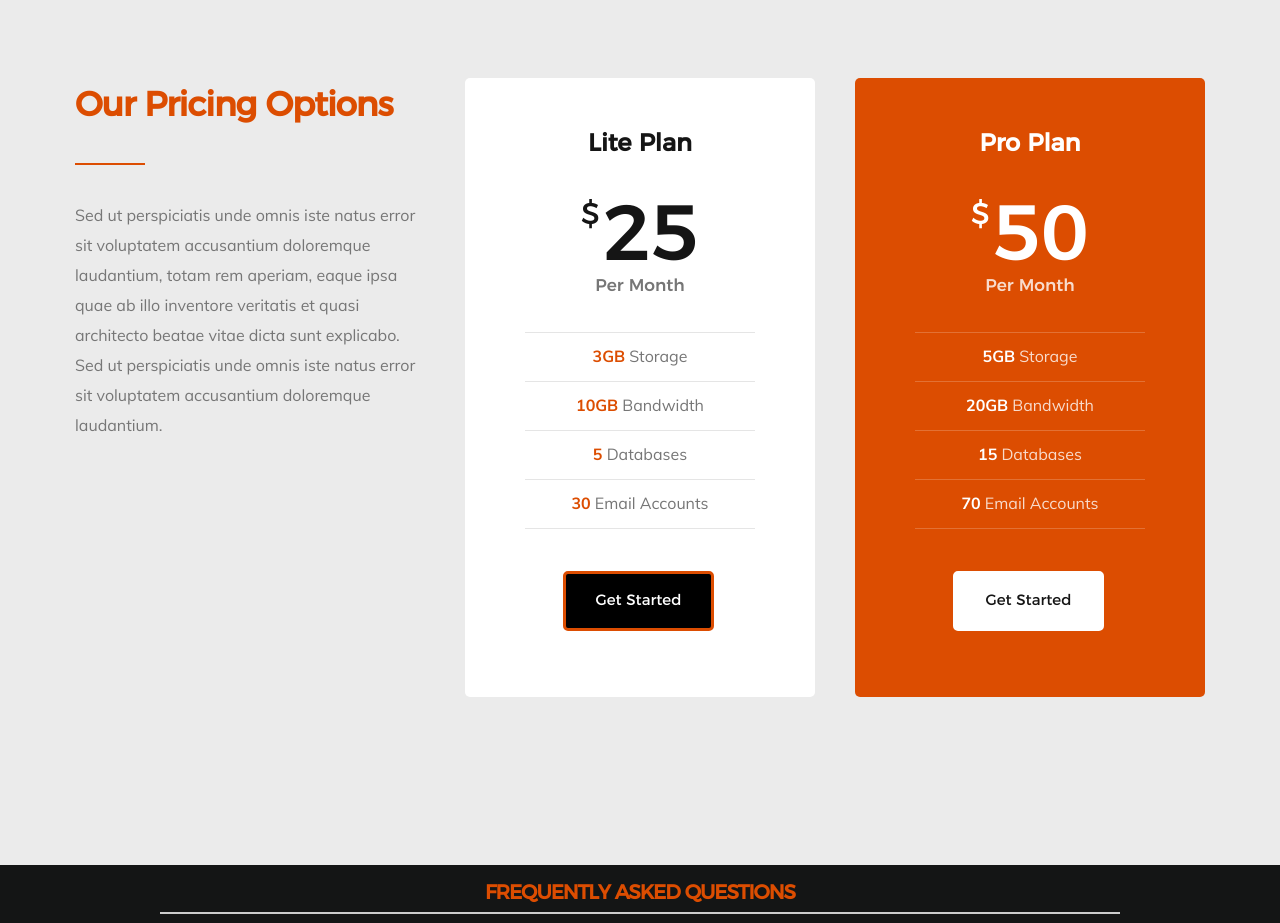
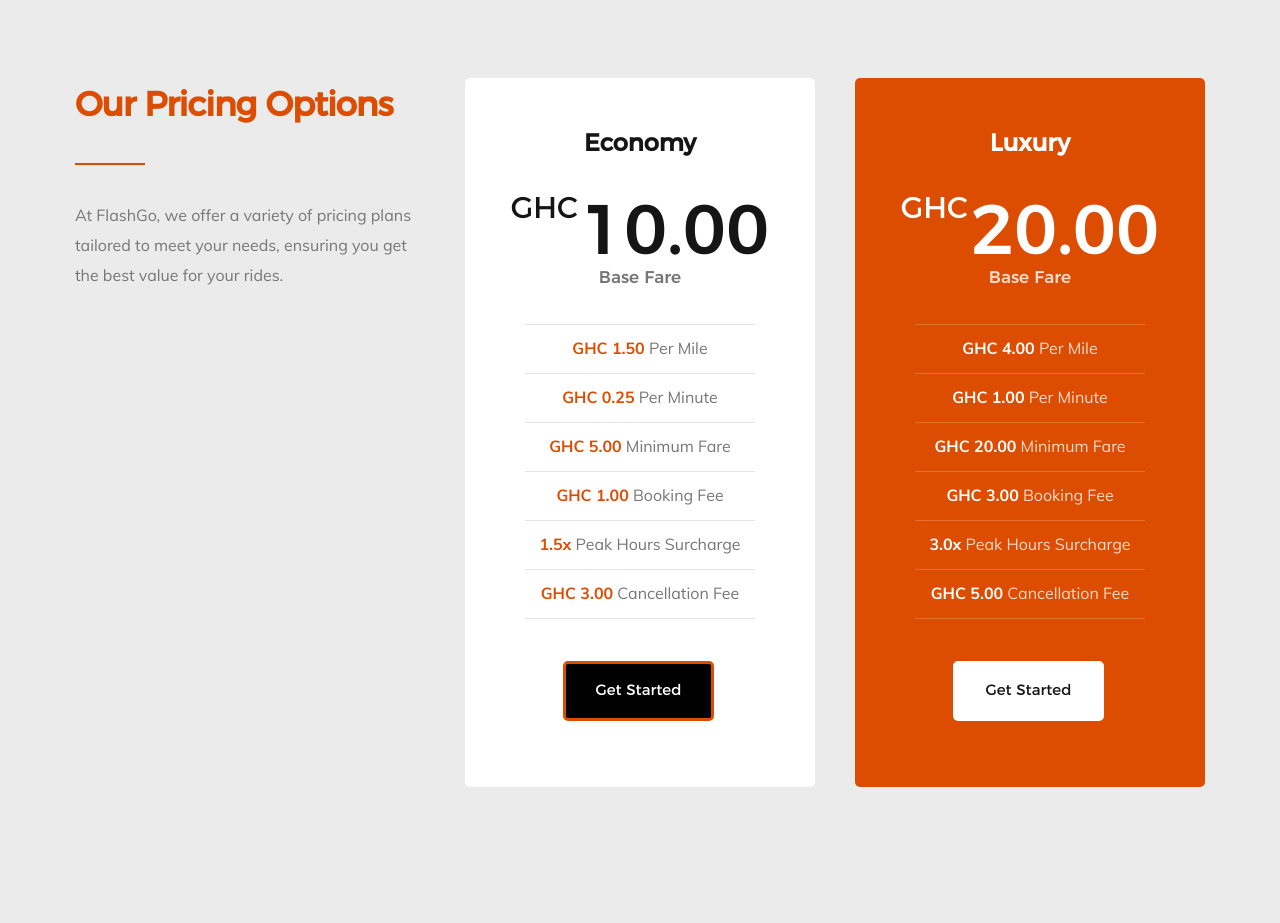
Before and after one commit to Redemption19/flashGo-Landing-Page, a plain HTML site: page index.html in a window 1280 px wide. Shown: the part 3260-4183 px from the top of the page. Drawn offline with Linux system fonts and the light colour scheme; a small style sheet from the web is missing; files whose address does not match are found by name.

Commit message:
new update

```diff
--- a/css/main.css
+++ b/css/main.css
@@ -2192,7 +2192,7 @@ html[data-useragent*='MSIE 10.0'] .home-scrolldown,
 
 .pricing-table .plan-block .plan-block-price {
   font-family: "montserrat-medium", sans-serif;
-  font-size: 7.8rem;
+  font-size: 7.0rem;
   color: #151515;
   line-height: 1;
   margin-bottom: 0;
--- a/index.html
+++ b/index.html
@@ -321,7 +321,7 @@
             <div class="col-four pricing-intro">
                 <h1 class="intro-header" data-aos="fade-up">Our Pricing Options</h1>
 
-                <p data-aos="fade-up">Sed ut perspiciatis unde omnis iste natus error sit voluptatem accusantium doloremque laudantium, totam rem aperiam, eaque ipsa quae ab illo inventore veritatis et quasi architecto beatae vitae dicta sunt explicabo. Sed ut perspiciatis unde omnis iste natus error sit voluptatem accusantium doloremque laudantium.
+                <p data-aos="fade-up">At FlashGo, we offer a variety of pricing plans tailored to meet your needs, ensuring you get the best value for your rides.
                 </p>
             </div>
 
@@ -332,17 +332,19 @@
                         <div class="plan-block" data-aos="fade-up">
 
                             <div class="plan-top-part">
-                                <h3 class="plan-block-title">Lite Plan</h3>
-                                <p class="plan-block-price"><sup>$</sup>25</p>
-                                <p class="plan-block-per">Per Month</p>
+                                <h3 class="plan-block-title">Economy</h3>
+                                <p class="plan-block-price"><sup>GHC</sup>10.00</p>
+                                <p class="plan-block-per">Base Fare</p>
                             </div>
 
                             <div class="plan-bottom-part">
                                 <ul class="plan-block-features">
-                                    <li><span>3GB</span> Storage</li>
-                                    <li><span>10GB</span> Bandwidth</li>
-                                    <li><span>5</span> Databases</li>
-                                    <li><span>30</span> Email Accounts</li>
+                                    <li><span>GHC 1.50</span> Per Mile</li>
+                                    <li><span>GHC 0.25</span> Per Minute</li>
+                                    <li><span>GHC 5.00</span> Minimum Fare</li>
+                                    <li><span>GHC 1.00</span> Booking Fee</li>
+                                    <li><span>1.5x</span> Peak Hours Surcharge</li>
+                                    <li><span>GHC 3.00</span> Cancellation Fee</li>
                                 </ul>
 
                                 <a class="button button-primary large" href="">Get Started</a>
@@ -355,17 +357,19 @@
                         <div class="plan-block primary" data-aos="fade-up">
 
                             <div class="plan-top-part">
-                                <h3 class="plan-block-title">Pro Plan</h3>
-                                <p class="plan-block-price"><sup>$</sup>50</p>
-                                <p class="plan-block-per">Per Month</p>
+                                <h3 class="plan-block-title">Luxury</h3>
+                                <p class="plan-block-price"><sup>GHC</sup>20.00</p>
+                                <p class="plan-block-per">Base Fare</p>
                             </div>
 
                             <div class="plan-bottom-part">
                                 <ul class="plan-block-features">
-                                    <li><span>5GB</span> Storage</li>
-                                    <li><span>20GB</span> Bandwidth</li>
-                                    <li><span>15</span> Databases</li>
-                                    <li><span>70</span> Email Accounts</li>
+                                    <li><span>GHC 4.00</span> Per Mile</li>
+                                    <li><span>GHC 1.00</span> Per Minute</li>
+                                    <li><span>GHC 20.00</span> Minimum Fare</li>
+                                    <li><span>GHC 3.00</span> Booking Fee</li>
+                                    <li><span>3.0x</span> Peak Hours Surcharge</li>
+                                    <li><span>GHC 5.00</span> Cancellation Fee</li>
                                 </ul>
 
                                 <a class="button button-primary large" href="">Get Started</a>
```
